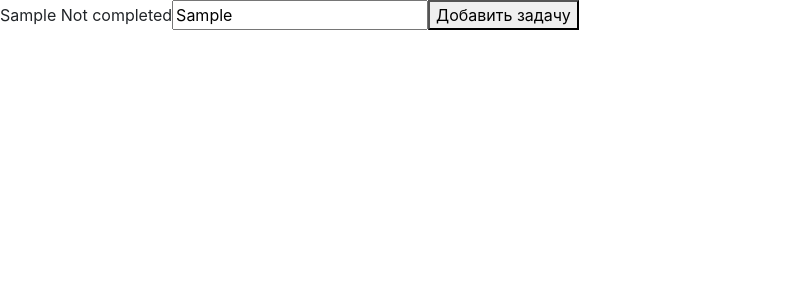
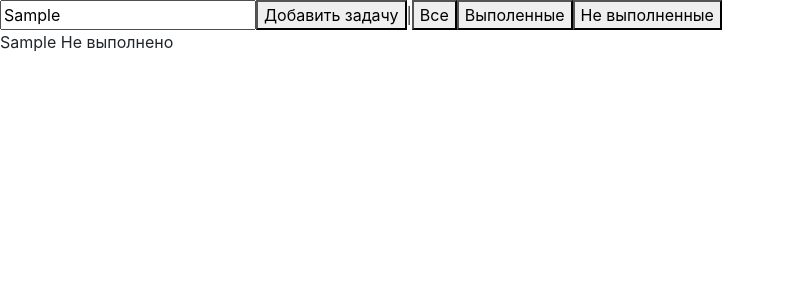
Before and after one commit to Exanimates/todo-list, a React (Create React App) app: page / in a window 1280 px wide. Both pictures are taken after typing "Sample" into the empty fields and a click on the button "Добавить задачу". Shown: the top 300 px of the page, without its empty margins (0-785 px from the left). Built offline with nearby package versions, Linux system fonts and the light colour scheme.

Commit message:
Добавил фильтрацию.

```diff
--- a/src/App/App.tsx
+++ b/src/App/App.tsx
@@ -1,16 +1,17 @@
 import React from "react";
 import { useState } from "react"
 import { connect } from "react-redux";
-import { TodoAdd, ToggleTodo } from "../action/index";
+import { TodoAdd, ToggleTodo, setVisibilityFilter } from "../action/index";
 import Todo from "../types/todoTypes"
 
 interface AppPropType {
 	todos: Todo[];
   onAddTodo: Function;
   onToggle: Function;
+  onFilter: Function;
 }
 
-const App: React.FC<AppPropType> = ({ todos, onAddTodo, onToggle }) => {
+const App: React.FC<AppPropType> = ({ todos, onAddTodo, onToggle, onFilter }) => {
 
   const [inputValue, setInputValue] = useState("");
 
@@ -22,13 +23,9 @@ const App: React.FC<AppPropType> = ({ todos, onAddTodo, onToggle }) => {
     onToggle(id);
   }
 
-  // const notCompleted = (todo: string) => {
-  //   onNoteCompleted(todo)
-  // };
-
-  // const completed = (todo: string) => {
-  //   onCompleted(todo);
-  // }
+  const filter = (selection: string) => {
+    onFilter(selection);
+  }
 
   function handleInputChange(event: any) {
     setInputValue(event.target.value);
@@ -37,18 +34,38 @@ const App: React.FC<AppPropType> = ({ todos, onAddTodo, onToggle }) => {
 
     return (
       <div className="App">
-        {
-          todos.map((elem: Todo) => { return <span onClick={() => toggle(elem.id)}>{elem.text} {elem.completed ? "Completed" : "Not completed"}</span> })
-        }
         <input type={"text"} onChange={ handleInputChange }></input>
         <button onClick={() => addTodo()}>Добавить задачу</button>
+        |
+        <button onClick={() => filter("SHOW_ALL")}>Все</button>
+        <button onClick={() => filter("SHOW_COMPLETED")}>Выполенные</button>
+        <button onClick={() => filter("SHOW_INCOMPLETED")}>Не выполненные</button>
+        <div>
+          {
+            todos.map((elem: Todo) => { return <p> <span onClick={() => toggle(elem.id)}>{elem.text} {elem.completed ? "Выполено" : "Не выполнено"}</span></p> })
+          }
+        </div>
       </div>
     );
   }
 
+  const getVisibleTodos = (todos: Todo[] = [], filter: string) => {
+    debugger;
+    switch (filter) {
+      case "SHOW_ALL":
+        return todos
+      case "SHOW_COMPLETED":
+        return todos.filter(t => t.completed)
+      case "SHOW_INCOMPLETED":
+        return todos.filter(t => !t.completed)
+      default:
+        throw new Error('Unknown filter: ' + filter)
+    }
+  }
+
   const mapStateToProps = (state: any) => {
     return {
-      todos: state.todos
+      todos: getVisibleTodos(state.todos, state.filter)
     };
   };
 
@@ -59,8 +76,12 @@ const App: React.FC<AppPropType> = ({ todos, onAddTodo, onToggle }) => {
       },
       onToggle: (todoId: number) => {
         dispatch(ToggleTodo(todoId));
+      },
+      onFilter: (filter: string) => {
+        dispatch(setVisibilityFilter(filter))
       }
     }
   };
 
+
   export default connect(mapStateToProps, mapDispatchToProps)(App);
--- a/src/action/index.tsx
+++ b/src/action/index.tsx
@@ -14,3 +14,8 @@ export const ToggleTodo = (id: number) => {
         id
     }
 }
+
+export const setVisibilityFilter = (filter: string) => ({
+    type: 'SET_VISIBILITY_FILTER',
+    filter
+})
--- a/src/reducers/filter.tsx
+++ b/src/reducers/filter.tsx
@@ -1,4 +1,4 @@
-const todos = (state = "SHOW_ALL", action: { type: string, filter: boolean }) => {
+const filter = (state = "SHOW_ALL", action: { type: string, filter: boolean }) => {
 	switch (action.type) {
         case 'SET_VISIBILITY_FILTER':
           return action.filter
@@ -7,4 +7,4 @@ const todos = (state = "SHOW_ALL", action: { type: string, filter: boolean }) =>
       }
 }
 
-export default todos;
+export default filter;
```
